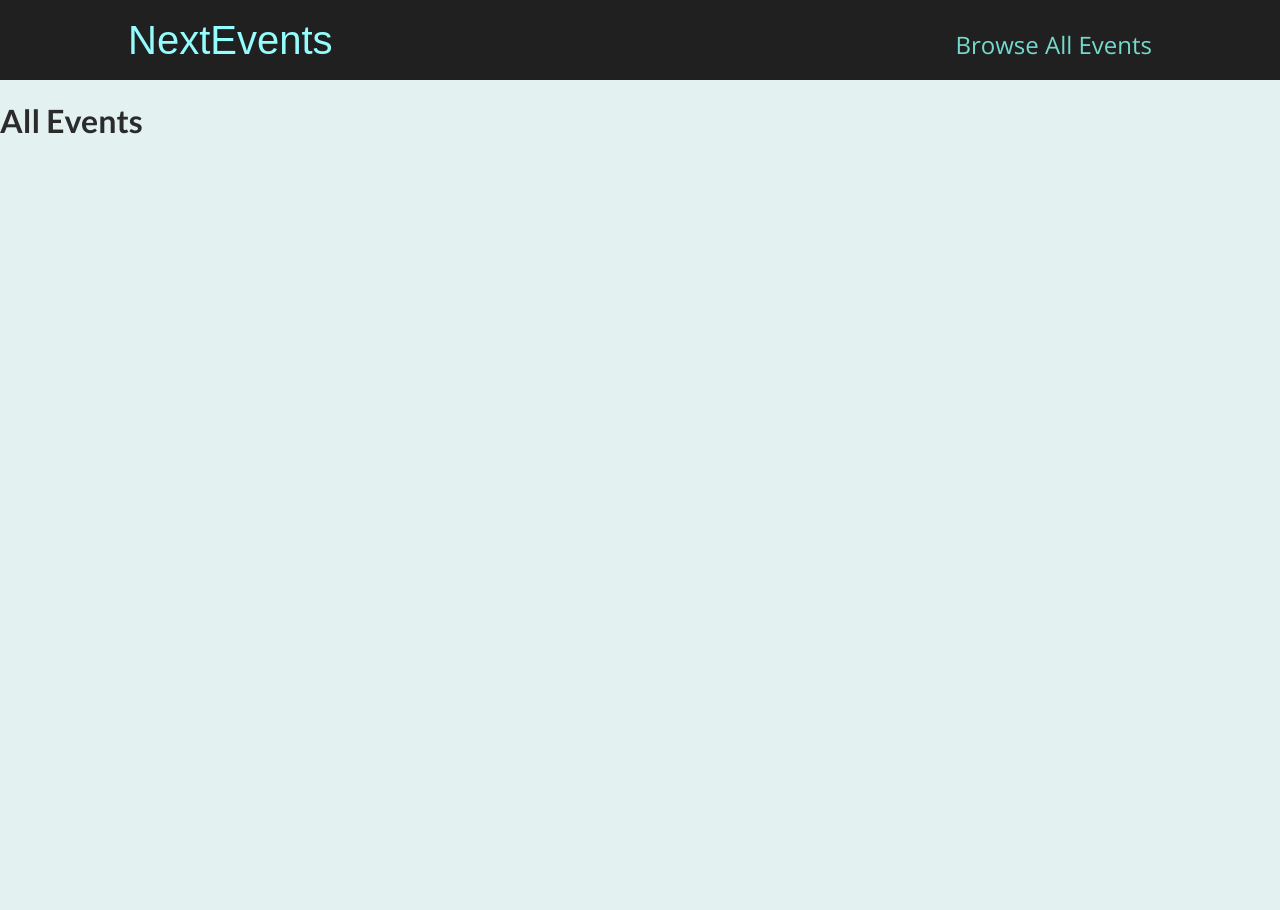
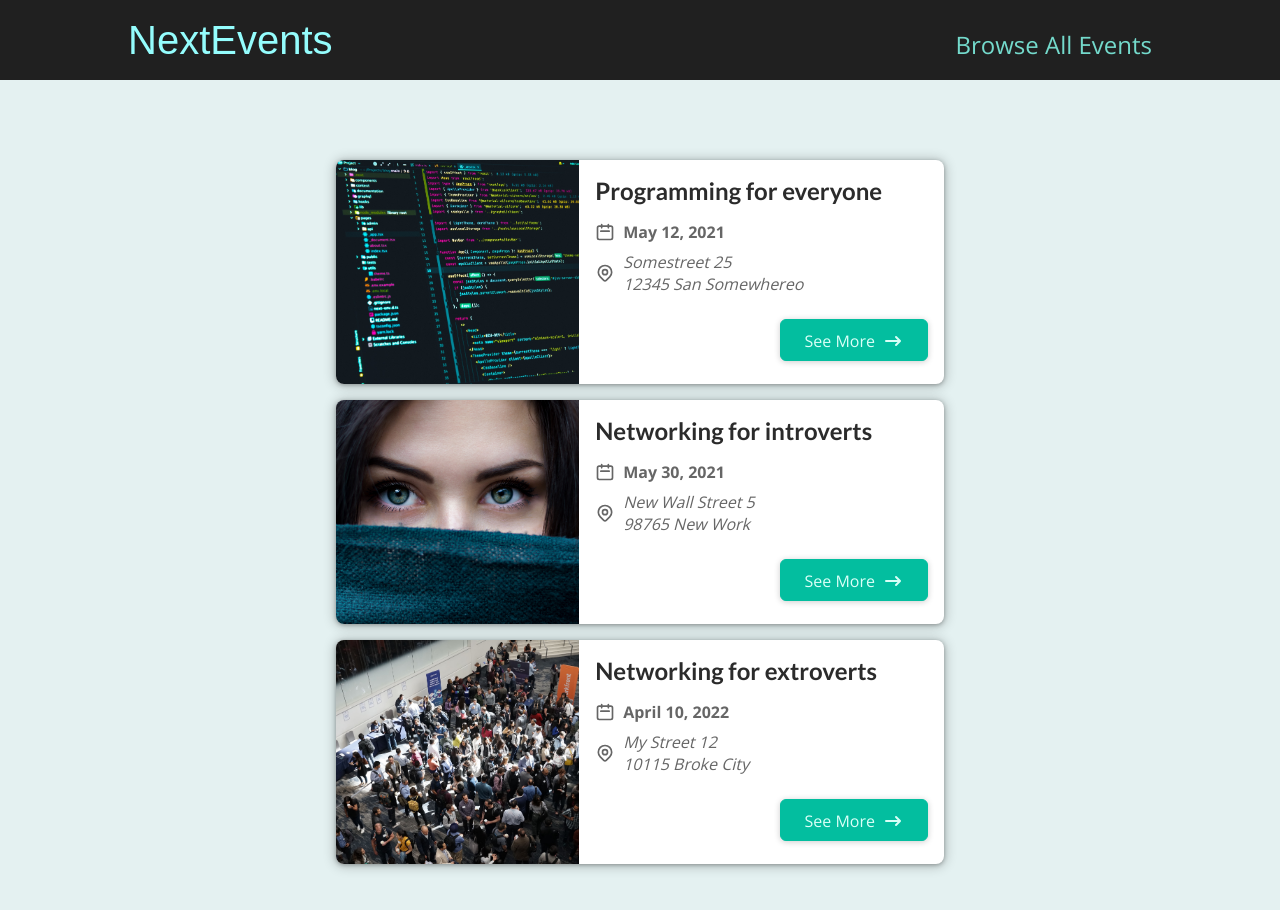
Before and after one commit to eXvimmer/nextjs_events_file_based_routing, a Next.js app: page /events in a window 1280 px wide. Shown: the top 910 px of the page. Before the commit the page ends 800 px from the top, so only its background shows below. Built offline with nearby package versions, Linux system fonts and the light colour scheme.

Commit message:
Complete the all events page.

```diff
--- a/pages/events/index.js
+++ b/pages/events/index.js
@@ -1,7 +1,11 @@
+import { getAllEvents } from "../../dummy_data";
+import EventList from "../../components/Events/EventList";
+
 function AllEventsPage() {
+  const events = getAllEvents();
   return (
     <div>
-      <h1>All Events</h1>
+      <EventList items={events} />
     </div>
   );
 }
```
